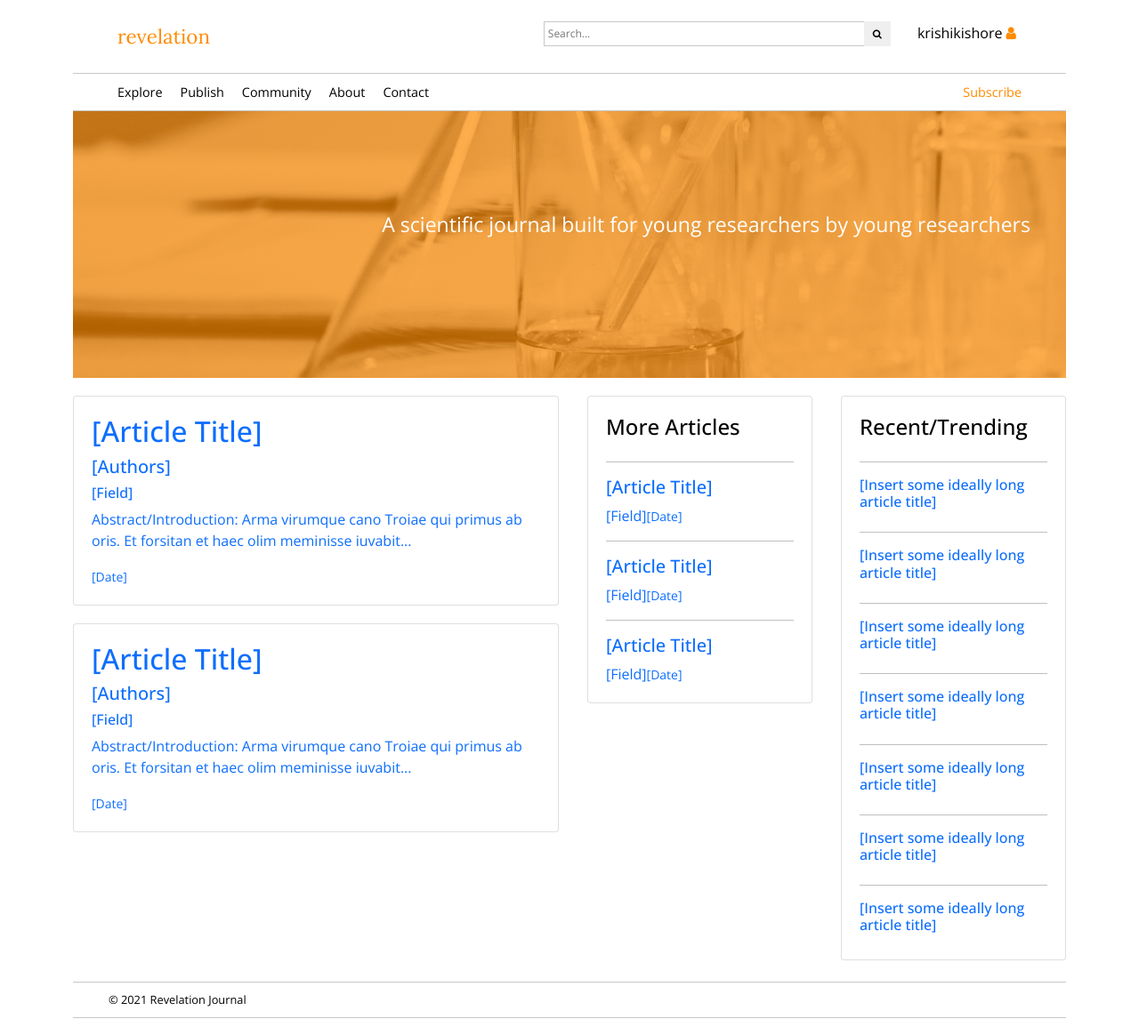
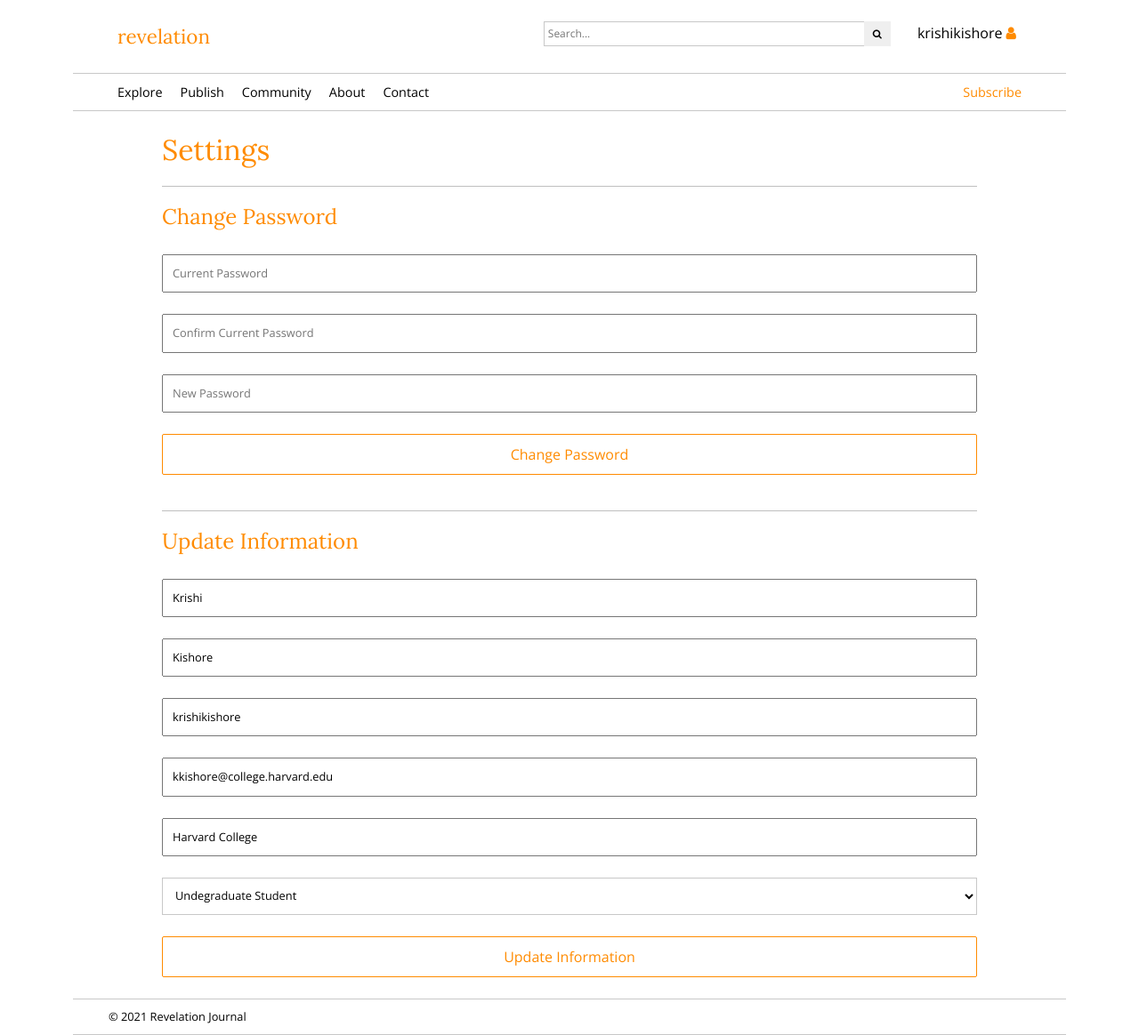
Before and after one commit to pappoja/revelation, a Flask app: page /profile_settings in a window 1280 px wide. Shown: the whole page at 89% size. Run offline with Flask 2, Linux system fonts and the light colour scheme; a user stored in the database is signed in; some libraries are stand-ins or nearby versions.

Commit message:
settings page

```diff
--- a/app.py
+++ b/app.py
@@ -44,30 +44,105 @@ def index():
 
 @app.route("/profile_articles")
 @login_required
-def index():
+def profile_articles():
     if session.get("user_id") is None:
-        return render_template("profile_articles.html")
+        return render_template("index.html")
     else:
         userrow = db.execute("SELECT * FROM users WHERE user_id = ?", session["user_id"])
-        return render_template("index.html", users=userrow)
+        articlerow = db.execute("SELECT * FROM articles WHERE primary_author_id = ? ORDER BY date", session["user_id"])
+        return render_template("profile_articles.html", users=userrow, articles=articlerow)
 
 @app.route("/profile_favorites")
 @login_required
-def index():
+def profile_favorites():
     if session.get("user_id") is None:
         return render_template("index.html")
     else:
         userrow = db.execute("SELECT * FROM users WHERE user_id = ?", session["user_id"])
         return render_template("index.html", users=userrow)
 
-@app.route("/profile_settings")
+@app.route("/password_change", methods=['GET', 'POST'])
 @login_required
-def index():
-    if session.get("user_id") is None:
-        return render_template("index.html")
+def password_change():
+    if request.method == "POST":
+        # Validate form submission
+        userrow = db.execute("SELECT * FROM users WHERE user_id = ?", session["user_id"])
+        if not request.form.get("currentpassword"):
+            error = 'Missing current password'
+            return render_template('settings.html', users=userrow, passerror=error)
+        elif not request.form.get("confirmpassword"):
+            error = 'Missing password confirmation'
+            return render_template('settings.html', users=userrow, passerror=error)
+        elif not request.form.get("newpassword"):
+            error = 'Missing new password'
+            return render_template('settings.html', users=userrow, passerror=error)
+        elif request.form.get("currentpassword") == request.form.get("confirmpassword"):
+            error = 'Passwords don\'t match'
+            return render_template('settings.html', users=userrow, passerror=error)
+        elif not check_password_hash(userrow[0]["password"], request.form.get("currentpassword")):
+            error = 'Invalid current password'
+
+        db.execute("UPDATE users SET firstname = ?, lastname = ?, username = ?, email = ?, school = ?, hsc = ? WHERE user_id = ?",
+                            request.form.get("firstname"),
+                            request.form.get("lastname"),
+                            request.form.get("username"),
+                            request.form.get("email"),
+                            request.form.get("school"),
+                            hscvalue,
+                            session["user_id"])
+        success = 'Successfully changed password'
+        return render_template('settings.html', users=userrow, passsuccess=success)
     else:
+        if session.get("user_id") is None:
+            return render_template("index.html")
+        else:
+            userrow = db.execute("SELECT * FROM users WHERE user_id = ?", session["user_id"])
+            return render_template("settings.html", users=userrow)
+
+@app.route("/profile_settings", methods=['GET', 'POST'])
+@login_required
+def profile_settings():
+    if request.method == "POST":
+        # Validate form submission
         userrow = db.execute("SELECT * FROM users WHERE user_id = ?", session["user_id"])
-        return render_template("index.html", users=userrow)
+        if not request.form.get("firstname"):
+            error = 'Missing first name'
+            return render_template('settings.html', users=userrow, error=error)
+        elif not request.form.get("lastname"):
+            error = 'Missing last name'
+            return render_template('settings.html', users=userrow, error=error)
+        elif not request.form.get("username"):
+            error = 'Missing username'
+            return render_template('settings.html', users=userrow, error=error)
+        elif not request.form.get("email"):
+            error = 'Missing email'
+            return render_template('settings.html', users=userrow, error=error)
+        elif not request.form.get("school"):
+            error = 'Missing school'
+            return render_template('settings.html', users=userrow, error=error)
+        elif not request.form.get("hsc"):
+            error = 'Missing high school/undegraduate'
+            return render_template('settings.html', users=userrow, error=error)
+        if request.form.get("hsc") == "hs":
+            hscvalue = 0
+        elif request.form.get("hsc") == "c":
+            hscvalue = 1
+        db.execute("UPDATE users SET firstname = ?, lastname = ?, username = ?, email = ?, school = ?, hsc = ? WHERE user_id = ?",
+                            request.form.get("firstname"),
+                            request.form.get("lastname"),
+                            request.form.get("username"),
+                            request.form.get("email"),
+                            request.form.get("school"),
+                            hscvalue,
+                            session["user_id"])
+        success = 'Successfully updated settings!'
+        return render_template('settings.html', users=userrow, success=success)
+    else:
+        if session.get("user_id") is None:
+            return render_template("index.html")
+        else:
+            userrow = db.execute("SELECT * FROM users WHERE user_id = ?", session["user_id"])
+            return render_template("settings.html", users=userrow)
 
 
 @app.route("/register", methods=["GET", "POST"])
--- a/static/styles.css
+++ b/static/styles.css
@@ -424,3 +424,15 @@ button:focus {
     color: #ff8b00;
 
 }
+
+.pagetable {
+    width: 100%;
+}
+
+.toprow {
+    color: #838383;
+}
+
+.articlecell {
+    padding: 20px;
+}
--- /dev/null
+++ b/templates/settings.html
@@ -0,0 +1,80 @@
+{% extends "layout.html" %}
+
+{% block title %}
+    Publish
+{% endblock %}
+
+{% block main %}
+
+<div class="pagecontainer">
+    <div class="pagetitle">Settings</div>
+    <hr>
+<div class="pagesubtitle">Change Password</div>
+{% if passerror %}
+<br>
+    <p class=error><strong>Error:</strong> {{ passerror }}<br>
+{% endif %}
+{% if passsuccess %}
+<br>
+    <p class=error><strong>Success:</strong> {{ passsuccess }}<br>
+{% endif %}
+<br>
+
+<form action="/password_change" method="post">
+    <input id="articletitle" placeholder="Current Password" type="password" class="formfield3" name="currentpassword">
+    <br><br>
+    <input id="articletitle" placeholder="Confirm Current Password" type="password" class="formfield3" name="confirmpassword">
+    <br><br>
+    <input id="articletitle" placeholder="New Password" type="password" class="formfield3" name="newpassword">
+<br><br>
+<button type="submit" class="formbutton2">Change Password</button>
+<br><br>
+</form>
+
+<hr>
+<div class="pagesubtitle">Update Information</div>
+{% if error %}
+<br>
+    <p class=error><strong>Error:</strong> {{ error }}<br>
+{% endif %}
+{% if success %}
+<br>
+    <p class=error><strong>Success:</strong> {{ success }}<br>
+{% endif %}
+<br>
+<form action="/profile_settings" method="post">
+
+    {% for user in users %}
+
+    <input id="articletitle" type="text" value="{{ user.firstname }}" class="formfield3" name="firstname">
+    <br><br>
+    <input id="articletitle" type="text" value="{{ user.lastname }}" class="formfield3" name="lastname">
+    <br><br>
+    <input id="articletitle" type="text" value="{{ user.username }}" class="formfield3" name="username">
+    <br><br>
+    <input id="articletitle" type="text" value="{{ user.email }}" class="formfield3" name="email">
+    <br><br>
+    <input id="articletitle" type="text" value="{{ user.school }}" class="formfield3" name="school">
+    <br><br>
+    <select name="hsc" class="formselect2">
+        {% if user.hsc == 0 %}
+        <option value="hs" selected>High School Student</option>
+        <option value="c">Undegraduate Student</option>
+        {% elif user.hsc == 1 %}
+        <option value="hs">High School Student</option>
+        <option value="c" selected>Undegraduate Student</option>
+        {% endif %}
+    </select>
+    <br><br>
+
+    <button type="submit" class="formbutton2">Update Information</button>
+    </form>
+    {% endfor %}
+
+
+
+    <br>
+
+</div>
+
+{% endblock %}
```
Also changed, not shown: templates/profile_articles.html (added, +49 -0 lines), revelation.db, 3 other files.
